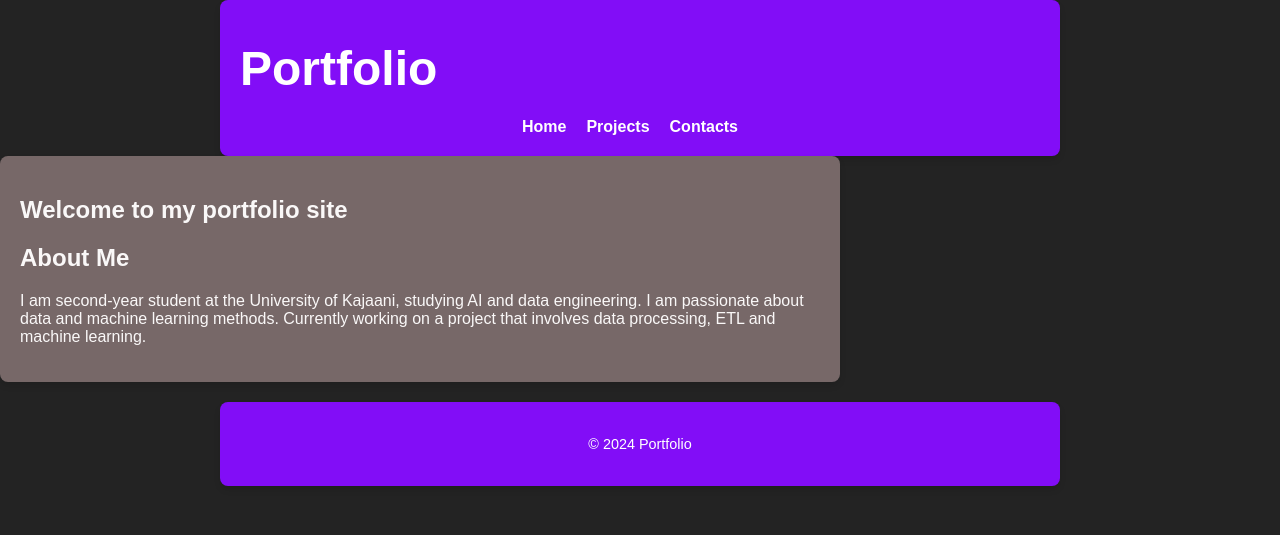
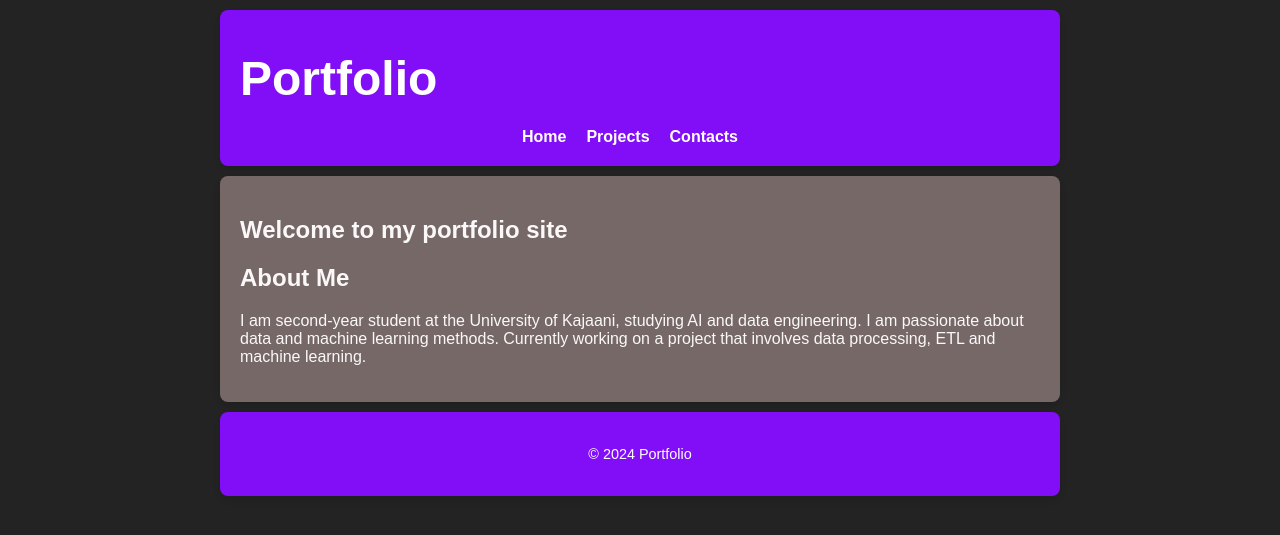
Before and after one commit to Carmantis/github-pages, a Jekyll site: the page built from index.md, in a window 1280 px wide. Shown: the top 535 px of the page. Built offline with Jekyll 4.4.1, drawn with Linux system fonts in a browser that asks for light colours.

Commit message:
CSS gonf

```diff
--- a/assets/css/custom.css
+++ b/assets/css/custom.css
@@ -3,7 +3,7 @@
 /* Keskittää pääsisällön ja lisää tyhjät palkit */
 main {
     max-width: 800px; /* Määritä sisältöalueen leveys */
-    margin: 20 auto; /* Keskittää sisällön */
+    margin: 0px auto; /* Keskittää sisällön */
     padding: 20px; /* Lisää vähän tilaa reunoille */
     background-color: #776868; /* Valkoinen tausta sisällölle */
     box-shadow: 0 4px 6px rgba(0, 0, 0, 0.1); /* Hieno varjo */
@@ -22,7 +22,7 @@ body {
 /* Header ja navigaatio */
 .site-header {
     max-width: 800px; /* Sama leveys kuin pääsisällöllä */
-    margin: 0 auto; /* Keskittää headerin */
+    margin: 10px auto; /* Keskittää headerin */
     padding: 20px;
     background-color: #820df7; /* Headerin sininen tausta */
     color: white;
@@ -61,7 +61,7 @@ body {
 /* Footer */
 footer {
     max-width: 800px; /* Sama leveys kuin pääsisällöllä */
-    margin: 20px auto; /* Keskittää footerin ja lisää tilaa yläpuolelle */
+    margin: 10px auto; /* Keskittää footerin ja lisää tilaa yläpuolelle */
     padding: 20px; /* Lisää tilaa reunoille */
     background-color: #820df7; /* Footerin sininen tausta */
     color: white; /* Valkoinen tekstiväri */
```
